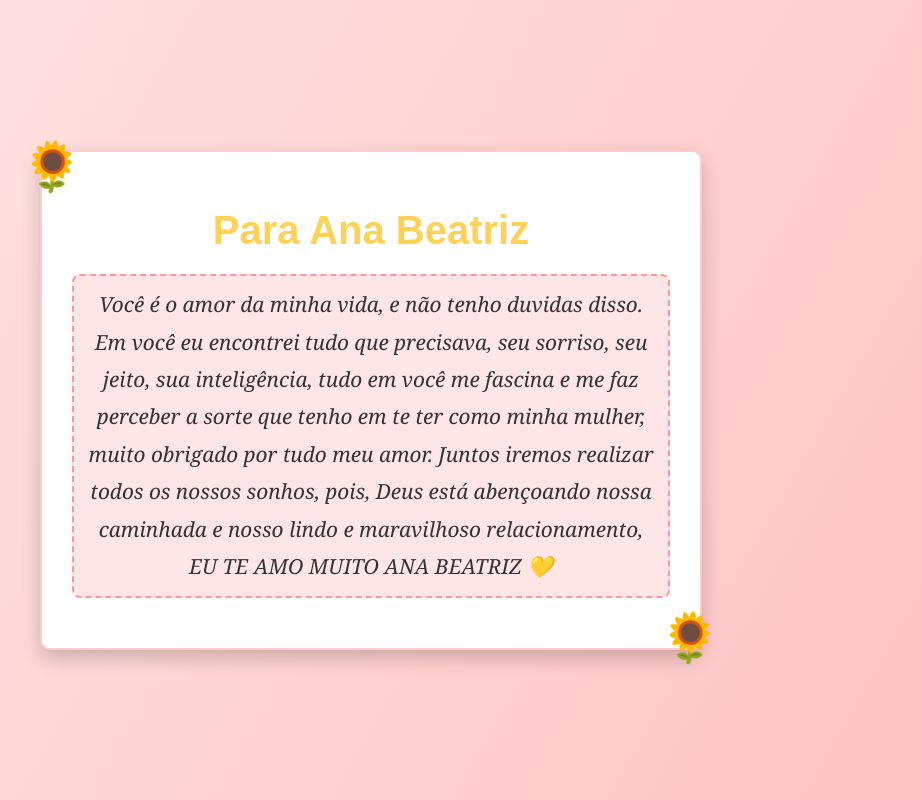
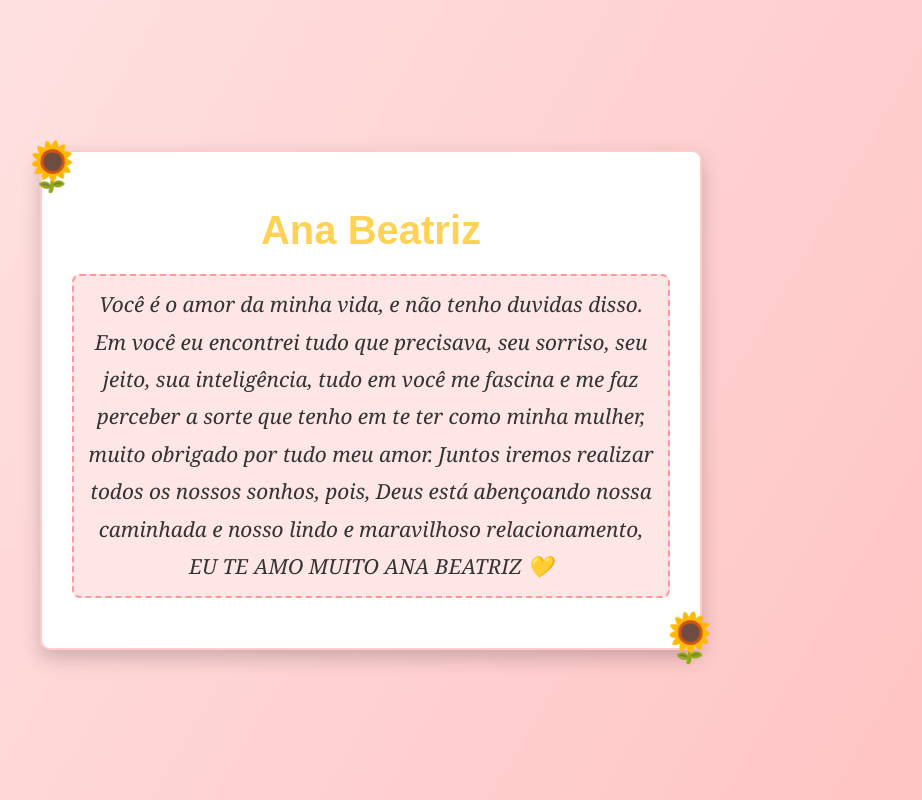
Before and after one commit to rafagarcia44/amor, a plain HTML site: page writeMessage.html in a window 1280 px wide. Shown: the whole page, without its empty margins (269-1191 px from the left). Drawn offline with Linux system fonts and the light colour scheme.

Commit message:
jsjoidhd Please enter the commit message for your changes. Lines starting

```diff
--- a/writeMessage.html
+++ b/writeMessage.html
@@ -9,7 +9,7 @@
 <body>
   <div class="message-wrapper">
     <div class="card">
-      <h1>Para Ana Beatriz </h1>
+      <h1>Ana Beatriz </h1>
       <p id="customMessage"></p>
     </div>
   </div>
```
